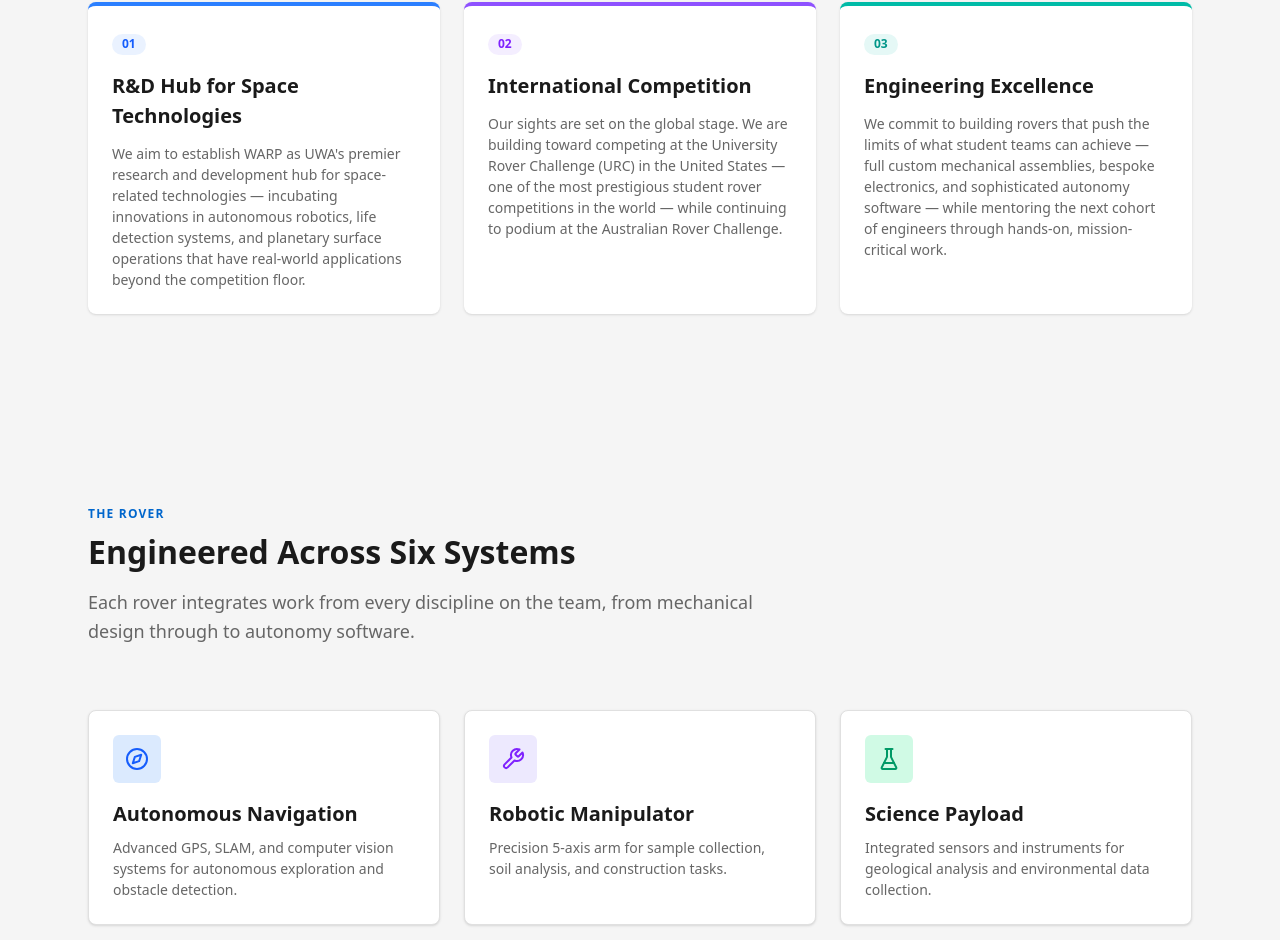
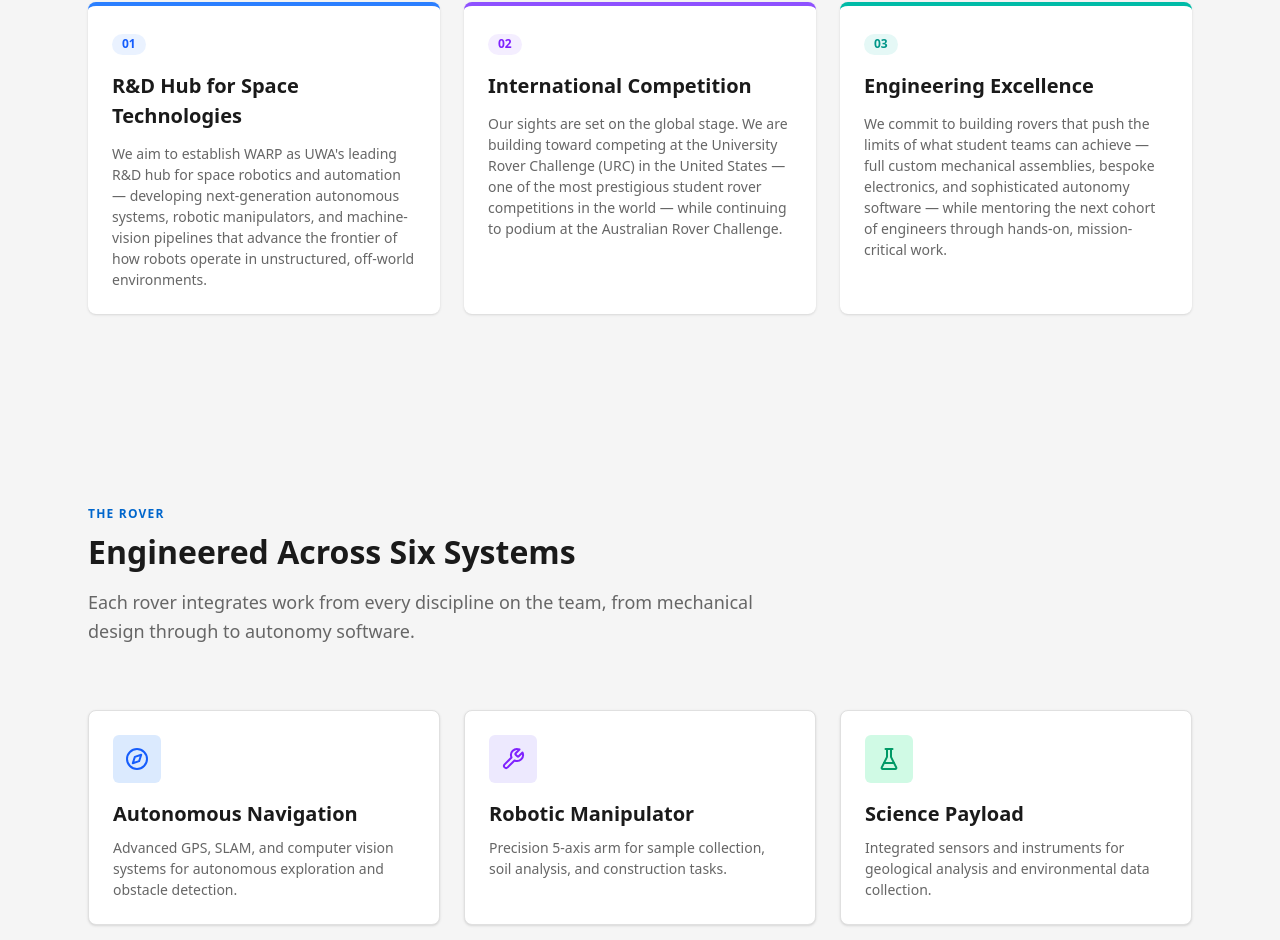
Before and after one commit to UWA-Rover-Team/website, a Next.js app: page / in a window 1280 px wide. Shown: the part 2194-3134 px from the top of the page. Built offline with nearby package versions, Linux system fonts and the light colour scheme.

Commit message:
Update R&D goal copy to focus on space robotics and automation
Co-Authored-By: Claude Sonnet 4.6 <noreply@anthropic.com>

```diff
--- a/src/components/Goals.tsx
+++ b/src/components/Goals.tsx
@@ -4,7 +4,7 @@ const goals = [
   {
     number: '01',
     title: 'R&D Hub for Space Technologies',
-    body: 'We aim to establish WARP as UWA\'s premier research and development hub for space-related technologies — incubating innovations in autonomous robotics, life detection systems, and planetary surface operations that have real-world applications beyond the competition floor.',
+    body: 'We aim to establish WARP as UWA\'s leading R&D hub for space robotics and automation — developing next-generation autonomous systems, robotic manipulators, and machine-vision pipelines that advance the frontier of how robots operate in unstructured, off-world environments.',
     accent: 'border-blue-500',
     badge: 'bg-blue-500/10 text-blue-600 dark:text-blue-400',
   },
```
